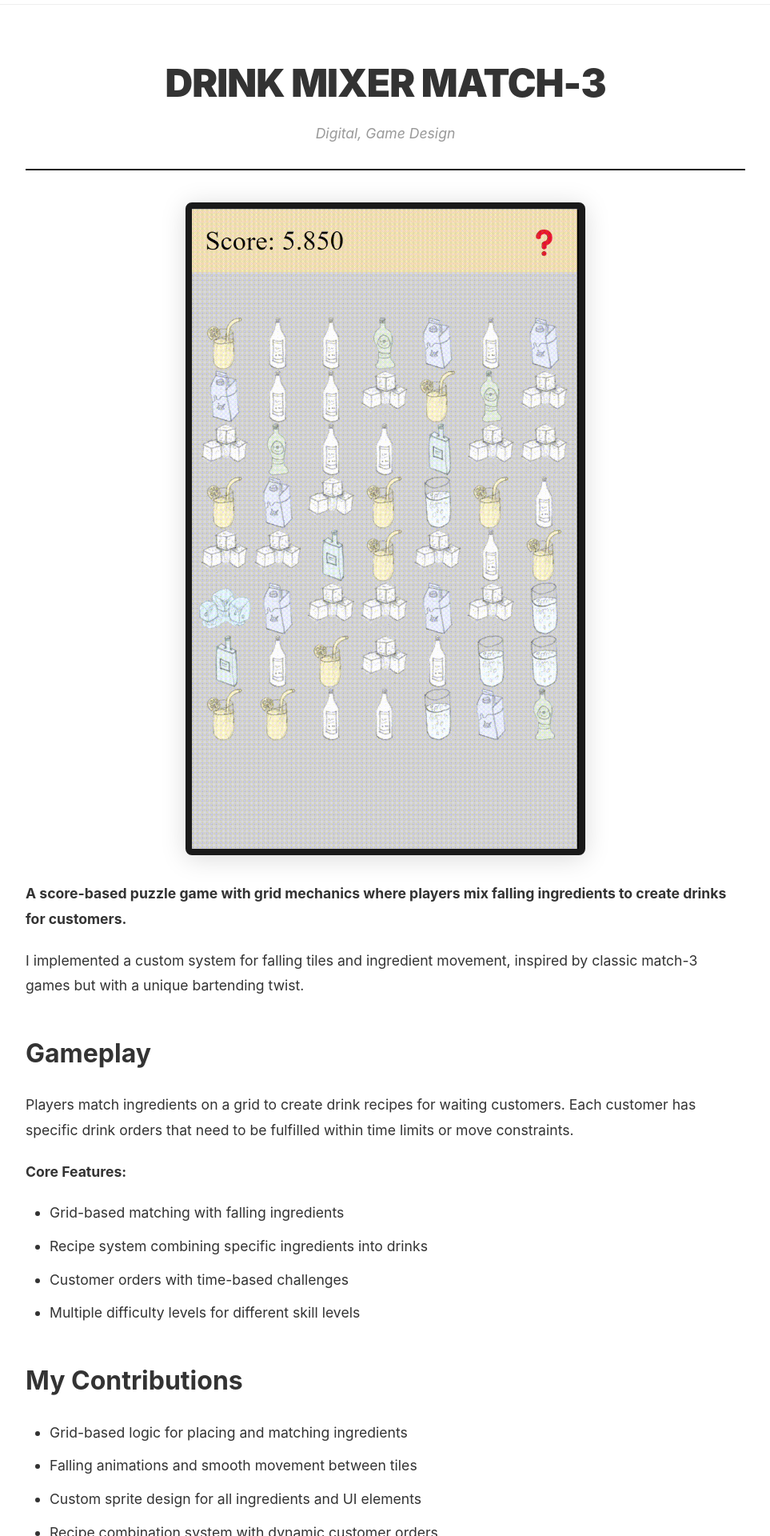
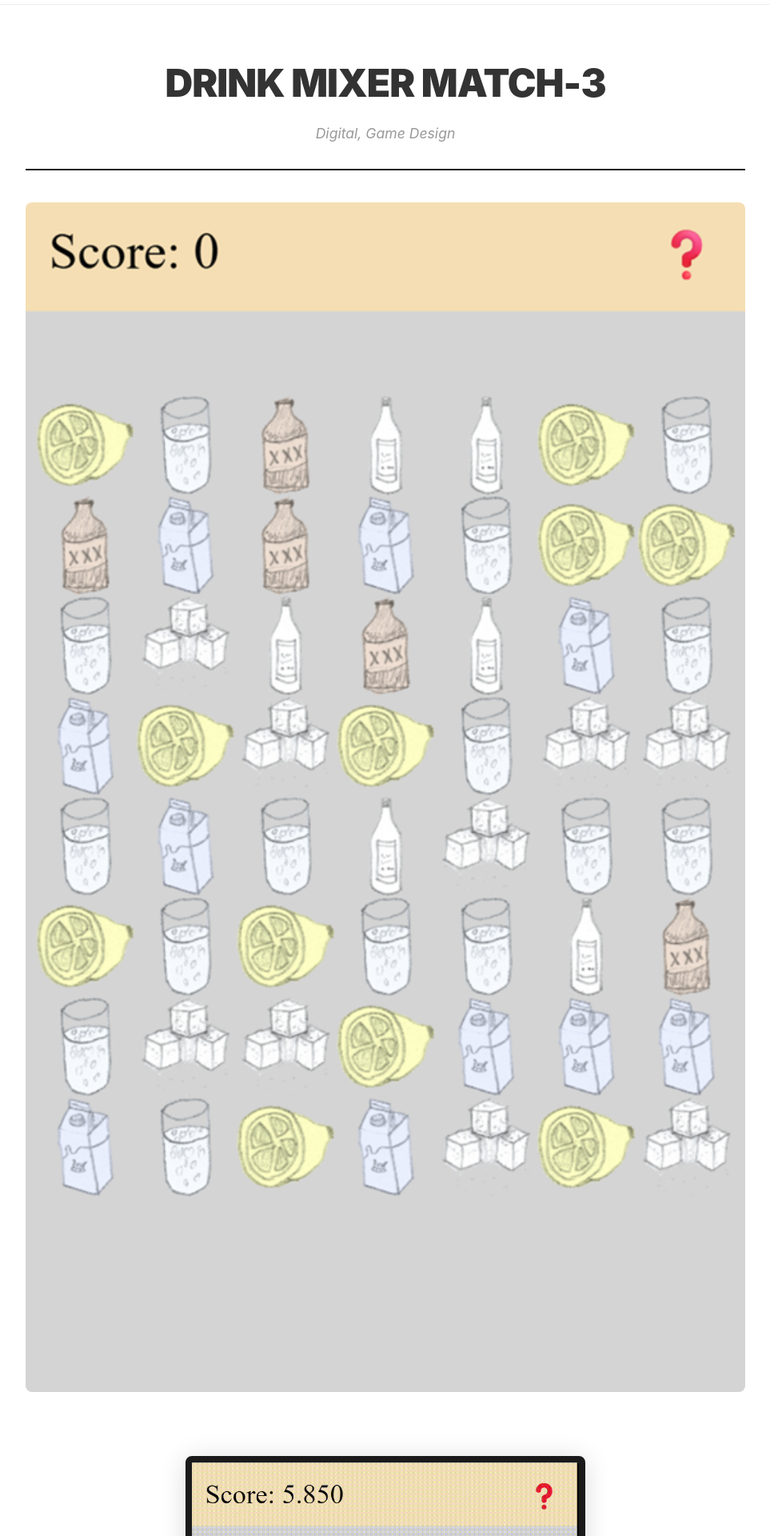
Before and after one commit to lieuweZ/lieuwez.github.io, a Jekyll site: the page built from _projects/drink-mixer-game.md, in a window 1280 px wide. Shown: the part 300-2220 px from the top of the page at 80% size, without its empty margins (158-1121 px from the left). Built offline with Jekyll 4.4.1, drawn with Linux system fonts in a browser that asks for light colours.

Commit message:
test if image works now

```diff
--- a/_projects/drink-mixer-game.md
+++ b/_projects/drink-mixer-game.md
@@ -2,7 +2,7 @@
 layout: project
 title: Drink Mixer Match-3
 category: Digital, Game Design
-# image: /assets/images/Game_tweede__semester.png
+image: /assets/images/Game_tweede__semester.png
 ---
 
 <img src="/assets/images/SwipeDrink.gif" alt="Drink Mixer gameplay demo" class="project-demo-gif">
```
